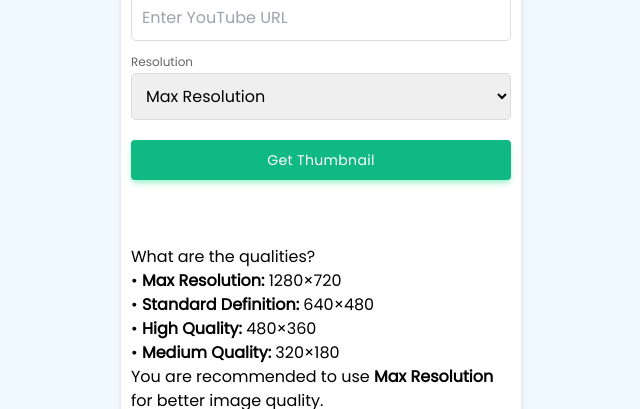
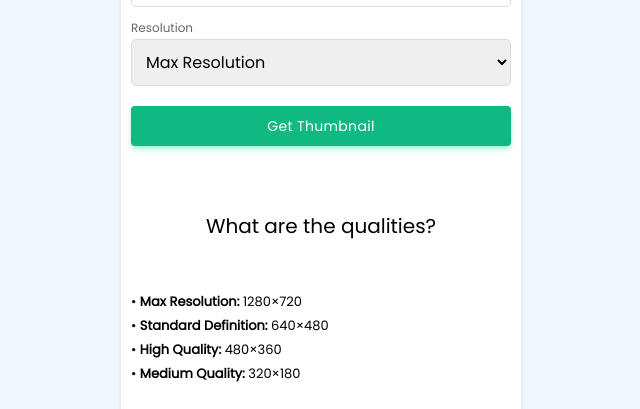
Before and after one commit to KoshikKumar17/ytthumbdl, a plain HTML site: page index.html in a window 1280 px wide. Shown: the part 237-646 px from the top of the page, without its empty margins (319-959 px from the left). Drawn offline with nearby package versions, Linux system fonts and the light colour scheme; some packages are replaced by stand-ins of ours; a script that the page names is missing; a web font is replaced by a local one.

Commit message:
Update index.html

```diff
--- a/index.html
+++ b/index.html
@@ -35,7 +35,7 @@
         </div>
       <p></p>
       <p></p>
-      <h4>What are the qualities?</h4>• <b>Max Resolution:</b> 1280×720<br/>• <b>Standard Definition:</b> 640×480<br/>• <b>High Quality:</b> 480×360<br/>• <b>Medium Quality:</b> 320×180<br/>You are recommended to use <b>Max Resolution</b> for better image quality.</b></p>
+      <h3>What are the qualities?</h3><br/><br/><font style="font-size:13px;">• <b>Max Resolution:</b> 1280×720<br/>• <b>Standard Definition:</b> 640×480<br/>• <b>High Quality:</b> 480×360<br/>• <b>Medium Quality:</b> 320×180<br/><br/>You are recommended to use <b>Max Resolution</b> for better image quality.</b></p>
       <footer style="background:black;" align="center">
       <font color="white"> <b>© 2024</b> | <a href="https://telegram.me/KoshikKumar"><b><i><u>Koshik Kumar</u></i></b></a> <br/></font>
       <font style="font-size:9px;" color="white"><i><b>Last Modified: <span id="lastModified"></span> IST </b></i>
```
